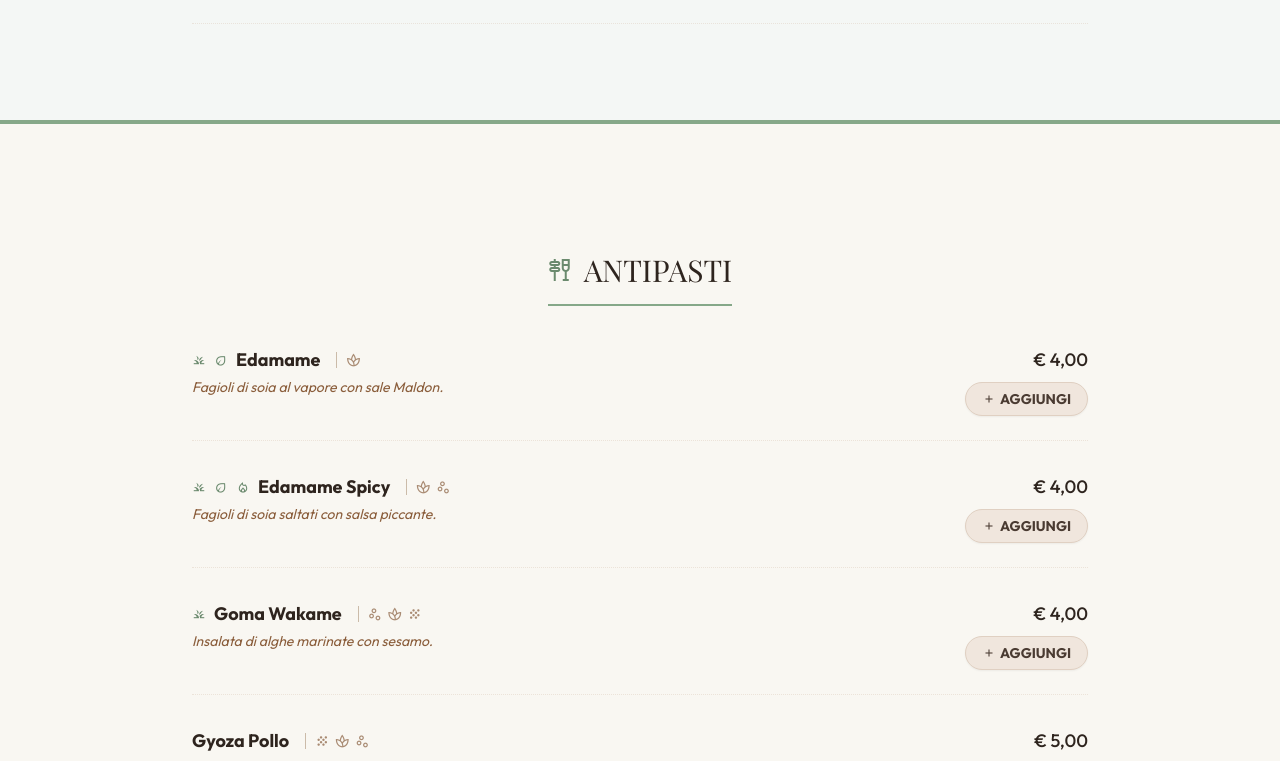
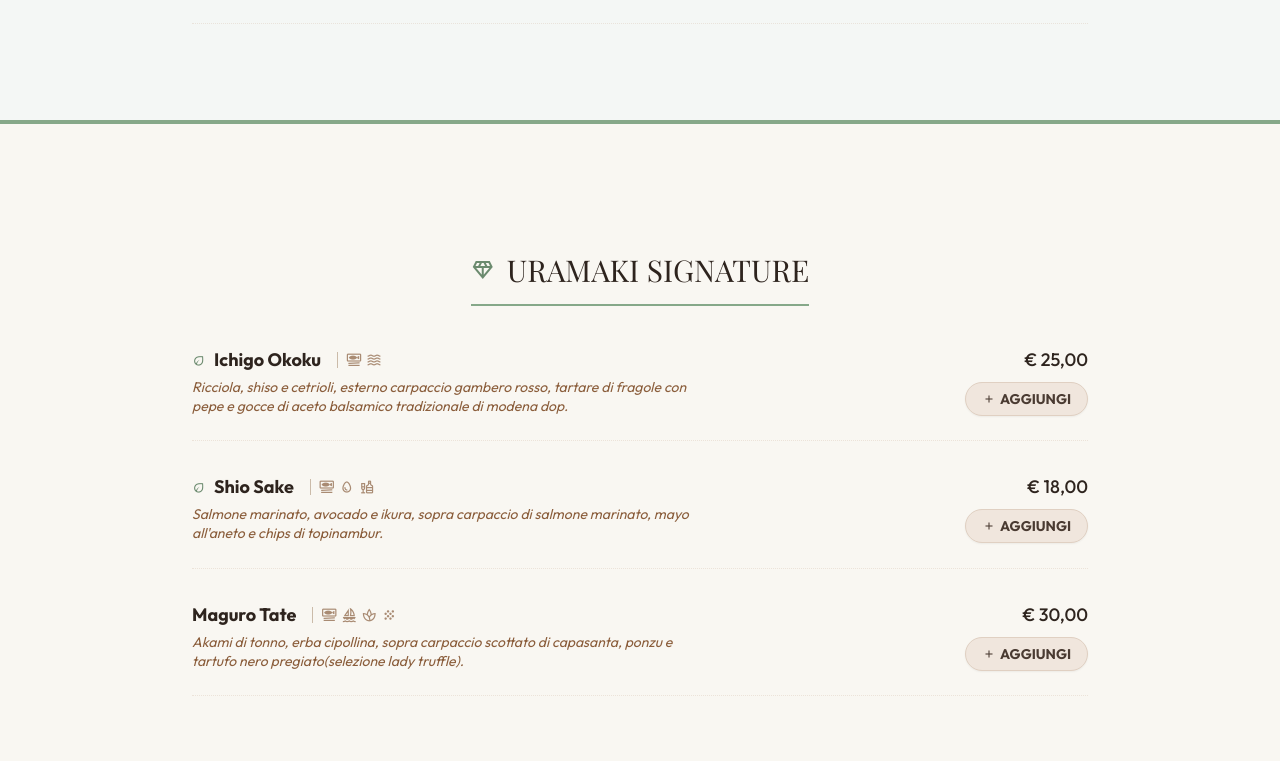
Before and after one commit to pezoneluigi-sys/muramasa3, a React (Vite) app: page / in a window 1280 px wide. Shown: the part 2000-2761 px from the top of the page. Built offline with nearby package versions, Linux system fonts and the light colour scheme; a web font is replaced by a local one.

Commit message:
feat: Add signature menu section
Introduces a new "Signature" section to the digital menu for special uramaki dishes. This includes updating navigation and adding menu data for signature items.

```diff
--- a/data.ts
+++ b/data.ts
@@ -47,13 +47,13 @@ export const ALLERGEN_MAP: Record<string, { icon: string; label: string }> = {
 
 export const navigationItems: NavigationItem[] = [
   { id: 'section-set', label: 'Set', icon: 'bento' },
+  { id: 'section-signature', label: 'Signature', icon: 'diamond' },
   { id: 'section-antipasti', label: 'Antipasti', icon: 'tapas' },
   { id: 'section-tartare', label: 'Tartare', icon: 'set_meal' },
   { id: 'section-sashimi', label: 'Sashimi', icon: 'phishing' },
   { id: 'section-nigiri', label: 'Nigiri', icon: 'radio_button_checked' },
   { id: 'section-temaki', label: 'Temaki', icon: 'icecream' },
   { id: 'section-uramaki', label: 'Uramaki', icon: 'donut_large' },
-  { id: 'section-signature', label: 'Signature', icon: 'diamond' },
   { id: 'section-bevande', label: 'Bevande', icon: 'local_bar' },
 ];
 
@@ -85,11 +85,46 @@ export const menuData: MenuSectionData[] = [
     ]
   },
   {
+    id: 'section-signature',
+    title: 'Uramaki Signature',
+    icon: 'diamond',
+    bgClass: 'bg-cream washi-overlay',
+    items: [
+      {
+        name: 'Ichigo Okoku',
+        price: '€ 25,00',
+        description: 'Ricciola, shiso e cetrioli, esterno carpaccio gambero rosso, tartare di fragole con pepe e gocce di aceto balsamico tradizionale di modena dop.',
+        isGlutenFree: true,
+        allergens: ['fish', 'crustaceans']
+      },
+      {
+        name: 'Shio Sake',
+        price: '€ 18,00',
+        description: 'Salmone marinato, avocado e ikura, sopra carpaccio di salmone marinato, mayo all\'aneto e chips di topinambur.',
+        isGlutenFree: true,
+        allergens: ['fish', 'eggs', 'mustard']
+      },
+      {
+        name: 'Maguro Tate',
+        price: '€ 30,00',
+        description: 'Akami di tonno, erba cipollina, sopra carpaccio scottato di capasanta, ponzu e tartufo nero pregiato(selezione lady truffle).',
+        allergens: ['fish', 'molluscs', 'soy', 'gluten']
+      }
+    ]
+  },
+  {
     id: 'section-antipasti',
     title: 'Antipasti',
     icon: 'tapas',
     bgClass: 'bg-cream washi-overlay',
     items: [
+      {
+        name: 'Guacamole con chips di platano',
+        price: '€ 8,00',
+        description: 'Guacamole preparata al momento servita con chips di platano.',
+        isVegetarian: true,
+        isGlutenFree: true,
+      },
       {
         name: 'Edamame',
         price: '€ 4,00',
@@ -516,34 +551,7 @@ export const menuData: MenuSectionData[] = [
       }
     ]
   },
-  {
-    id: 'section-signature',
-    title: 'Uramaki Signature',
-    icon: 'diamond',
-    bgClass: 'bg-cream washi-overlay',
-    items: [
-      {
-        name: 'Ichigo Okoku',
-        price: '€ 25,00',
-        description: 'Ricciola, shiso e cetrioli, esterno carpaccio gambero rosso, tartare di fragole con pepe e gocce di aceto balsamico tradizionale di modena dop.',
-        isGlutenFree: true,
-        allergens: ['fish', 'crustaceans']
-      },
-      {
-        name: 'Shio Sake',
-        price: '€ 18,00',
-        description: 'Salmone marinato, avocado, sopra carpaccio di salmone marinato, mayo all\'aneto e ikura.',
-        isGlutenFree: true,
-        allergens: ['fish', 'eggs', 'mustard']
-      },
-      {
-        name: 'Maguro Tate',
-        price: '€ 30,00',
-        description: 'Akami di tonno, erba cipollina, sopra carpaccio scottato di capasanta, ponzu e tartufo nero pregiato(selezione lady truffle).',
-        allergens: ['fish', 'molluscs', 'soy', 'gluten']
-      }
-    ]
-  },
+
   {
     id: 'section-bevande',
     title: 'Bevande',
```
